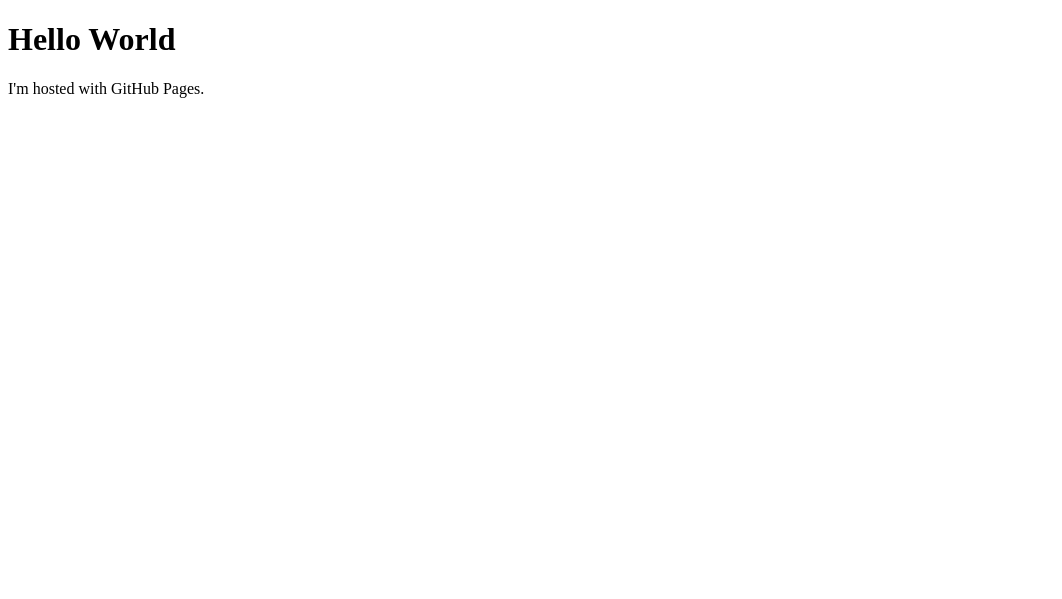
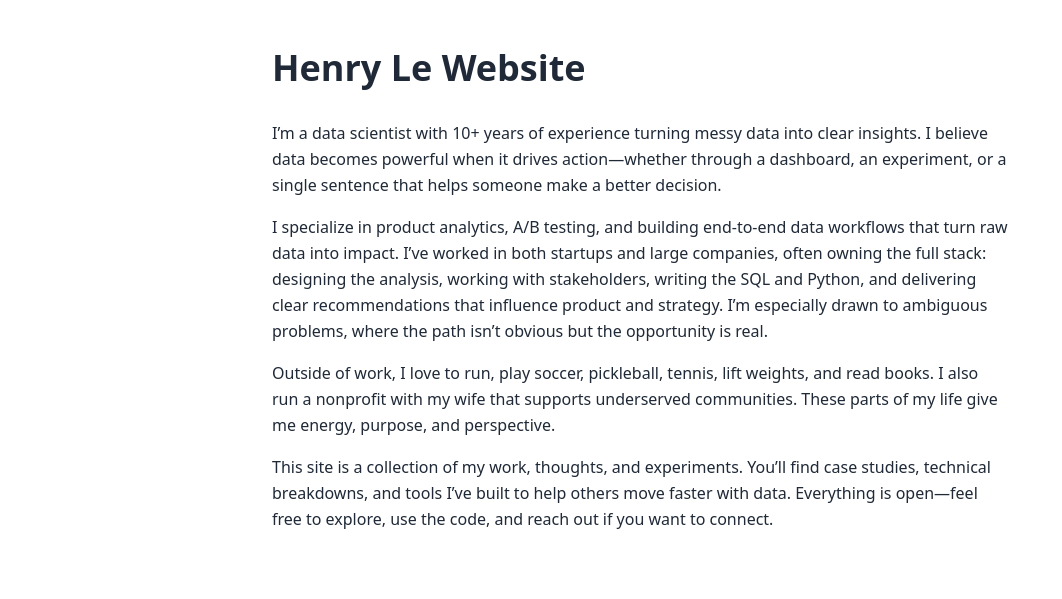
Before and after one commit to thle01/thle01.github.io, a plain HTML site: page index.html in a window 1280 px wide. Shown: the whole page, without its empty margins (0-1062 px from the left). Drawn offline with nearby package versions, Linux system fonts and the light colour scheme.

Commit message:
Update index.html

```diff
--- a/index.html
+++ b/index.html
@@ -1,7 +1,40 @@
 <!DOCTYPE html>
-<html>
-<body>
-<h1>Hello World</h1>
-<p>I'm hosted with GitHub Pages.</p>
-</body>
+<html lang="en">
+  <head>
+    <meta charset="UTF-8" />
+    <meta name="viewport" content="width=device-width, initial-scale=1.0" />
+    <meta name="description" content="Welcome to Henry Le’s personal website and data science portfolio." />
+    <title>Henry Le Website</title>
+    <link href="https://cdn.jsdelivr.net/npm/tailwindcss@2.2.19/dist/tailwind.min.css" rel="stylesheet">
+  </head>
+  <body class="bg-white text-gray-800 font-sans leading-relaxed antialiased">
+    <main class="max-w-3xl mx-auto px-4 py-12">
+      <h1 class="text-4xl font-bold mb-8">Henry Le Website</h1>
+
+      <p class="mb-4">
+        I’m a data scientist with 10+ years of experience turning messy data into clear insights.
+        I believe data becomes powerful when it drives action—whether through a dashboard, an experiment,
+        or a single sentence that helps someone make a better decision.
+      </p>
+
+      <p class="mb-4">
+        I specialize in product analytics, A/B testing, and building end-to-end data workflows that turn raw data into impact.
+        I’ve worked in both startups and large companies, often owning the full stack: designing the analysis,
+        working with stakeholders, writing the SQL and Python, and delivering clear recommendations that influence product and strategy.
+        I’m especially drawn to ambiguous problems, where the path isn’t obvious but the opportunity is real.
+      </p>
+
+      <p class="mb-4">
+        Outside of work, I love to run, play soccer, pickleball, tennis, lift weights, and read books.
+        I also run a nonprofit with my wife that supports underserved communities.
+        These parts of my life give me energy, purpose, and perspective.
+      </p>
+
+      <p class="mb-4">
+        This site is a collection of my work, thoughts, and experiments.
+        You’ll find case studies, technical breakdowns, and tools I’ve built to help others move faster with data.
+        Everything is open—feel free to explore, use the code, and reach out if you want to connect.
+      </p>
+    </main>
+  </body>
 </html>
```
